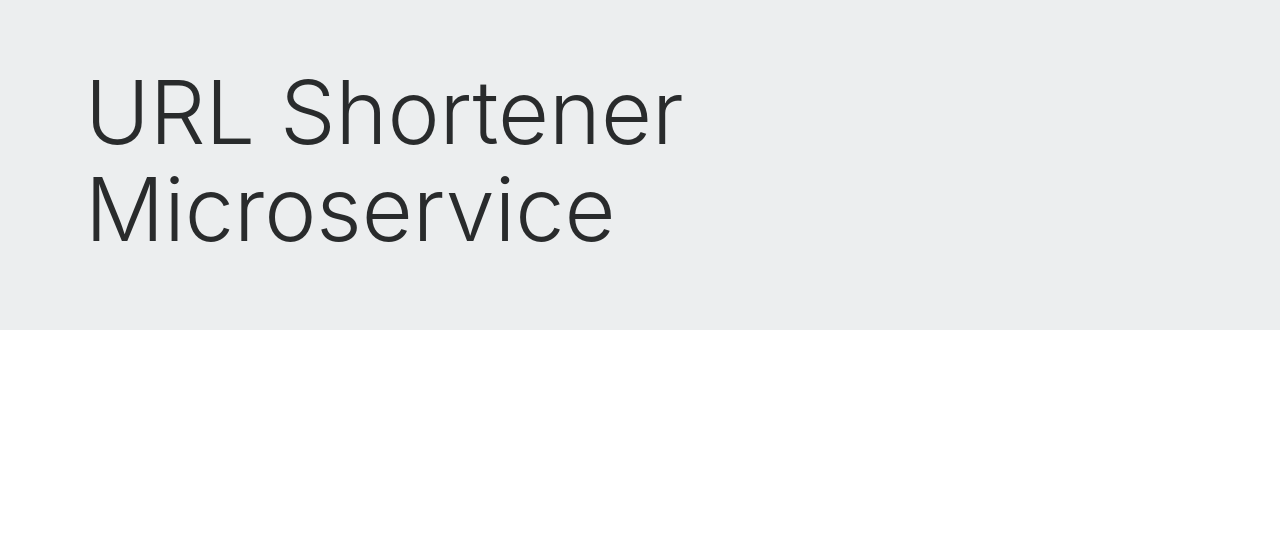
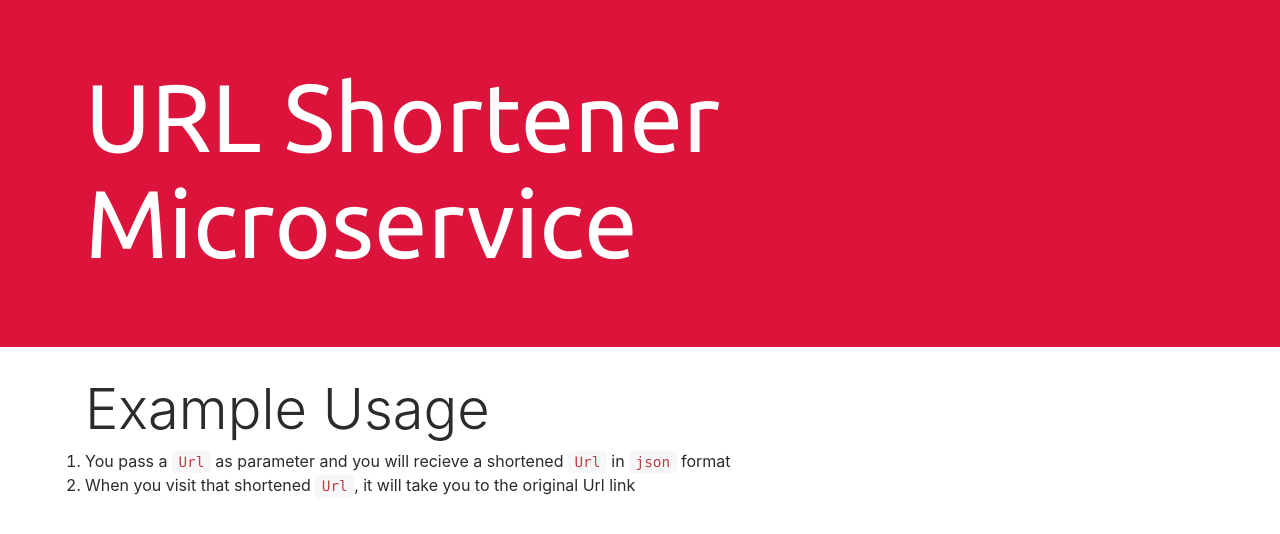
Before and after one commit to 3dw1nM0535/URL-shortener, a plain HTML site: page public/index.html in a window 1280 px wide. Drawn offline with nearby package versions, Linux system fonts and the light colour scheme.

Commit message:
home page

```diff
--- a/public/index.html
+++ b/public/index.html
@@ -5,14 +5,21 @@
     <meta charset="utf-8" />
     <meta name="viewport" content="width=device-width, initial-scale=1, shrink-to-fit=no" />
     <link rel="stylesheet" type="text/css" href="https://fonts.googleapis.com/css?family=Ubuntu" />
-    <link rel="stylesheet" type="text/css" href="styles.css" />
+    <link rel="stylesheet" type="text/css" href="style.css" />
     <link rel="stylesheet" href="https://maxcdn.bootstrapcdn.com/bootstrap/4.0.0-alpha.6/css/bootstrap.min.css" integrity="sha384-rwoIResjU2yc3z8GV/NPeZWAv56rSmLldC3R/AZzGRnGxQQKnKkoFVhFQhNUwEyJ" crossorigin="anonymous">
   </head>
   <body>
     <div class="jumbotron jumbotron-fluid cover">
       <div class="container">
-        <h2 class="display-2">URL Shortener Microservice</h2>
+        <h1 class="display-1">URL Shortener Microservice</h1>
       </div>
+    </div>
+    <div class="container">
+      <h4 class="display-4">Example Usage</h4>
+      <ol class="list-group">
+        <li>You pass a <code>Url</code> as parameter and you will recieve a shortened <code>Url</code> in <code>json</code> format</li>
+        <li>When you visit that shortened <code>Url</code>, it will take you to the original Url link</li>
+      </ol>
     </div>
   </body>
 </html>
```
